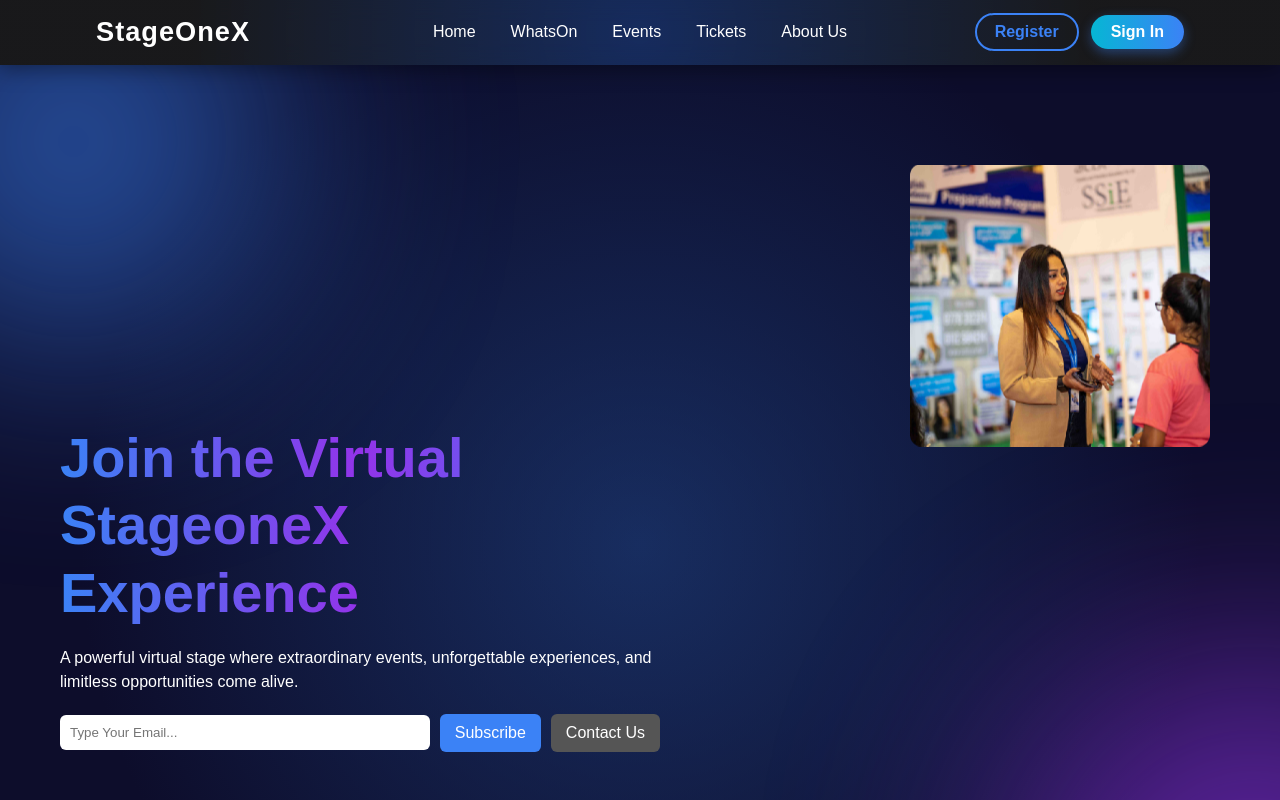
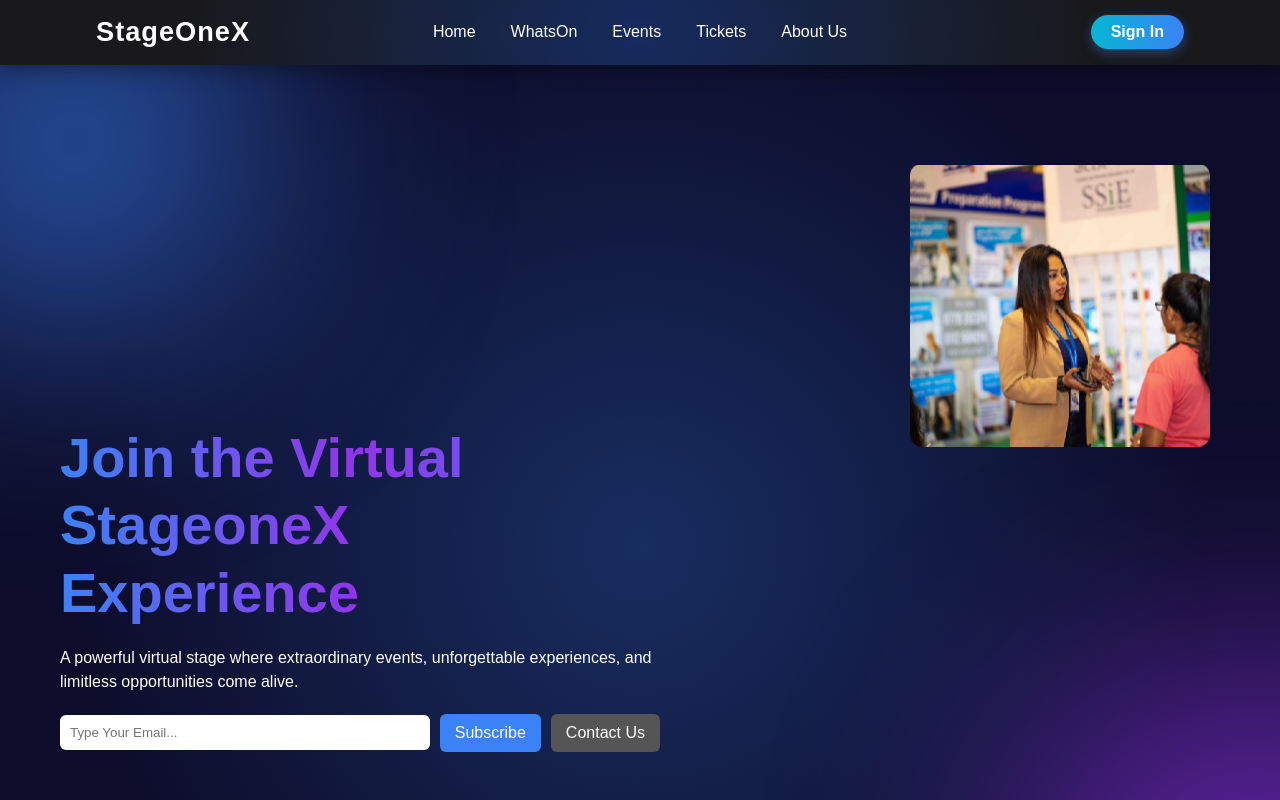
Before and after one commit to StageOneX/SOX-Frond-End, a React (Vite) app in the folder client/: page /Home in a window 1280 px wide. Shown: the top 800 px of the page. Built offline with nearby package versions, Linux system fonts and the light colour scheme.

Commit message:
Hero sesion and OngoingEvents test

```diff
--- a/client/src/components/Navbar.jsx
+++ b/client/src/components/Navbar.jsx
@@ -41,7 +41,6 @@ const Navbar = () => {
 
         {/* Right - Buttons */}
         <div className="navbar-right">
-          <button className="secondary-btn">Register</button>
           <button className="signin-btn">Sign In</button>
         </div>
 
```
